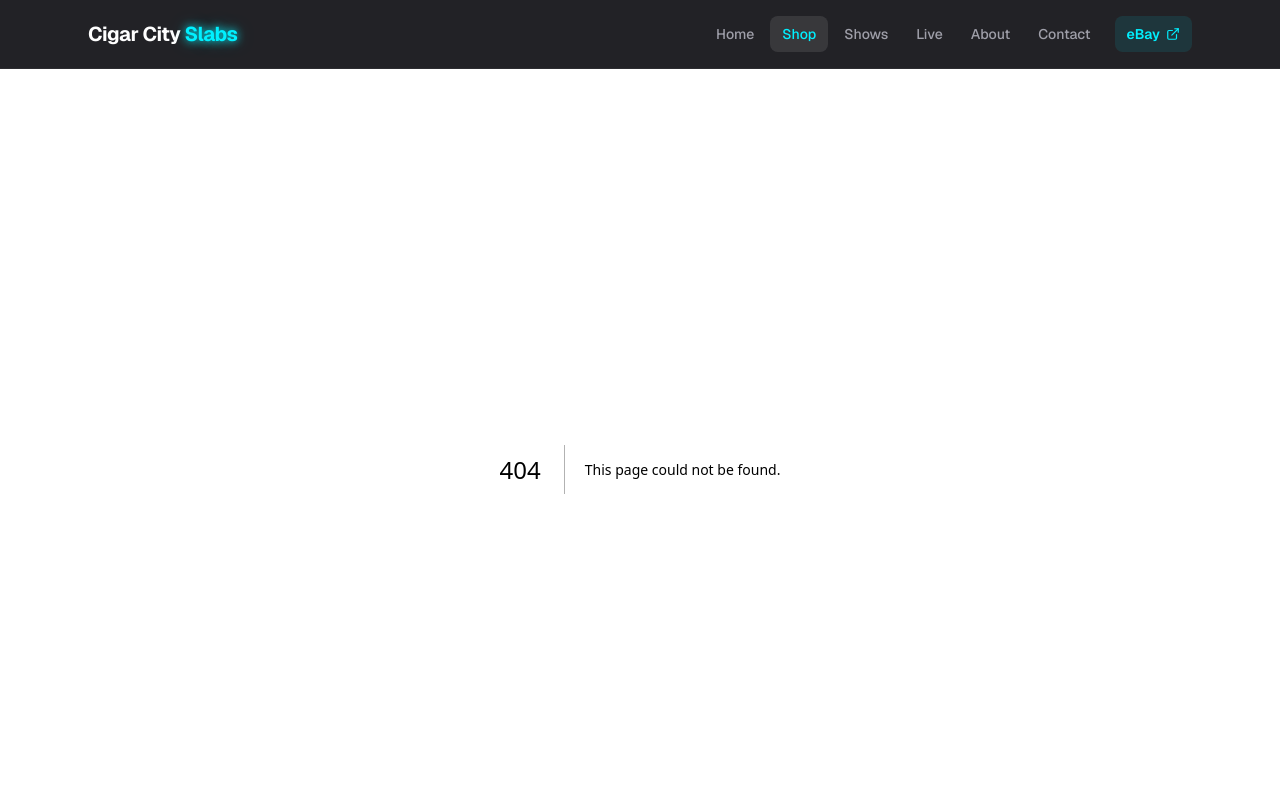
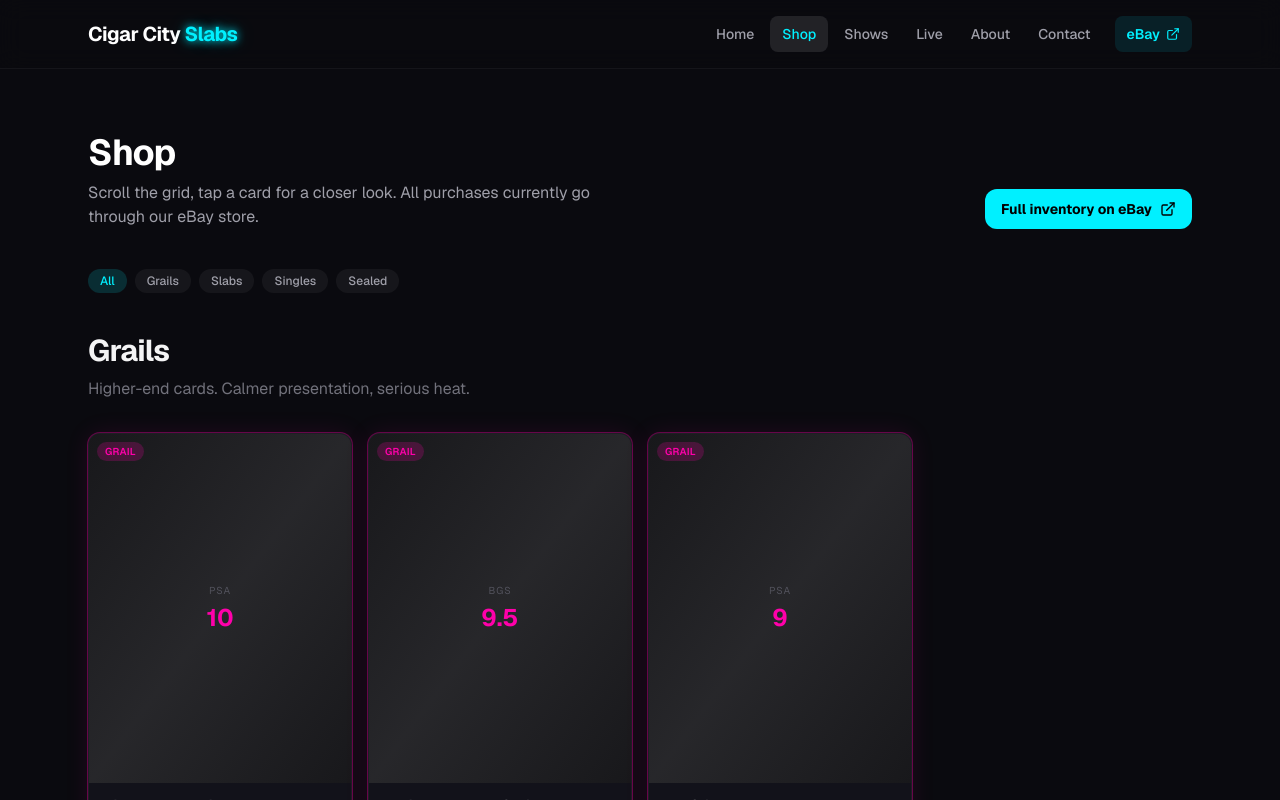
Before and after one commit to fosternf1-maker/cigar-city-slabs, a Next.js app: page /shop in a window 1280 px wide. Before the commit this address had no page. Shown: the top 800 px of the page. Built offline with nearby package versions, Linux system fonts and the light colour scheme.

Commit message:
Add shop page with card grid by category

```diff
--- /dev/null
+++ b/src/app/shop/page.tsx
@@ -0,0 +1,102 @@
+import { ExternalLink } from "lucide-react";
+import { cards, siteConfig } from "@/lib/data";
+import CardGrid from "@/components/CardGrid";
+
+export const metadata = {
+  title: "Shop",
+  description: "Browse trading cards, graded slabs, sealed product, and grails from Cigar City Slabs.",
+};
+
+export default function ShopPage() {
+  const grails = cards.filter((c) => c.category === "grails");
+  const slabs = cards.filter((c) => c.category === "slabs");
+  const singles = cards.filter((c) => c.category === "singles");
+  const sealed = cards.filter((c) => c.category === "sealed");
+
+  return (
+    <div className="mx-auto max-w-6xl px-4 py-12 sm:px-6 sm:py-16">
+      <div className="mb-10 flex flex-col gap-4 sm:flex-row sm:items-end sm:justify-between">
+        <div>
+          <h1 className="text-3xl font-bold tracking-tight text-white sm:text-4xl">
+            Shop
+          </h1>
+          <p className="mt-2 max-w-lg text-zinc-400">
+            Scroll the grid, tap a card for a closer look. All purchases currently
+            go through our eBay store.
+          </p>
+        </div>
+        <a
+          href={siteConfig.ebay}
+          target="_blank"
+          rel="noopener noreferrer"
+          className="inline-flex shrink-0 items-center gap-2 rounded-xl bg-[var(--neon-cyan)] px-4 py-2.5 text-sm font-bold text-black transition hover:bg-[var(--neon-cyan)]/90"
+        >
+          Full inventory on eBay
+          <ExternalLink className="h-4 w-4" />
+        </a>
+      </div>
+
+      <div className="mb-10 flex flex-wrap gap-2">
+        {["All", "Grails", "Slabs", "Singles", "Sealed"].map((label) => (
+          <span
+            key={label}
+            className={`rounded-full px-3 py-1 text-xs font-medium ${
+              label === "All"
+                ? "bg-[var(--neon-cyan)]/15 text-[var(--neon-cyan)]"
+                : "bg-white/5 text-zinc-400"
+            }`}
+          >
+            {label}
+          </span>
+        ))}
+      </div>
+
+      <div className="space-y-16">
+        {grails.length > 0 && (
+          <CardGrid
+            items={grails}
+            title="Grails"
+            subtitle="Higher-end cards. Calmer presentation, serious heat."
+            relaxed
+          />
+        )}
+
+        {slabs.length > 0 && (
+          <CardGrid
+            items={slabs}
+            title="Graded Slabs"
+            subtitle="PSA, BGS, and more — already protected and ready."
+          />
+        )}
+
+        {singles.length > 0 && (
+          <CardGrid
+            items={singles}
+            title="Singles"
+            subtitle="Raw cards looking for a new home."
+          />
+        )}
+
+        {sealed.length > 0 && (
+          <CardGrid
+            items={sealed}
+            title="Sealed"
+            subtitle="Factory sealed product."
+          />
+        )}
+      </div>
+
+      <div className="mt-16 rounded-2xl border border-white/5 bg-[#12121a] p-6 text-center sm:p-8">
+        <p className="text-zinc-300">
+          Looking for something specific or want to sell / trade?
+        </p>
+        <a
+          href={`mailto:${siteConfig.email}`}
+          className="mt-3 inline-block text-sm font-medium text-[var(--neon-cyan)] hover:underline"
+        >
+          {siteConfig.email}
+        </a>
+      </div>
+    </div>
+  );
+}
```
